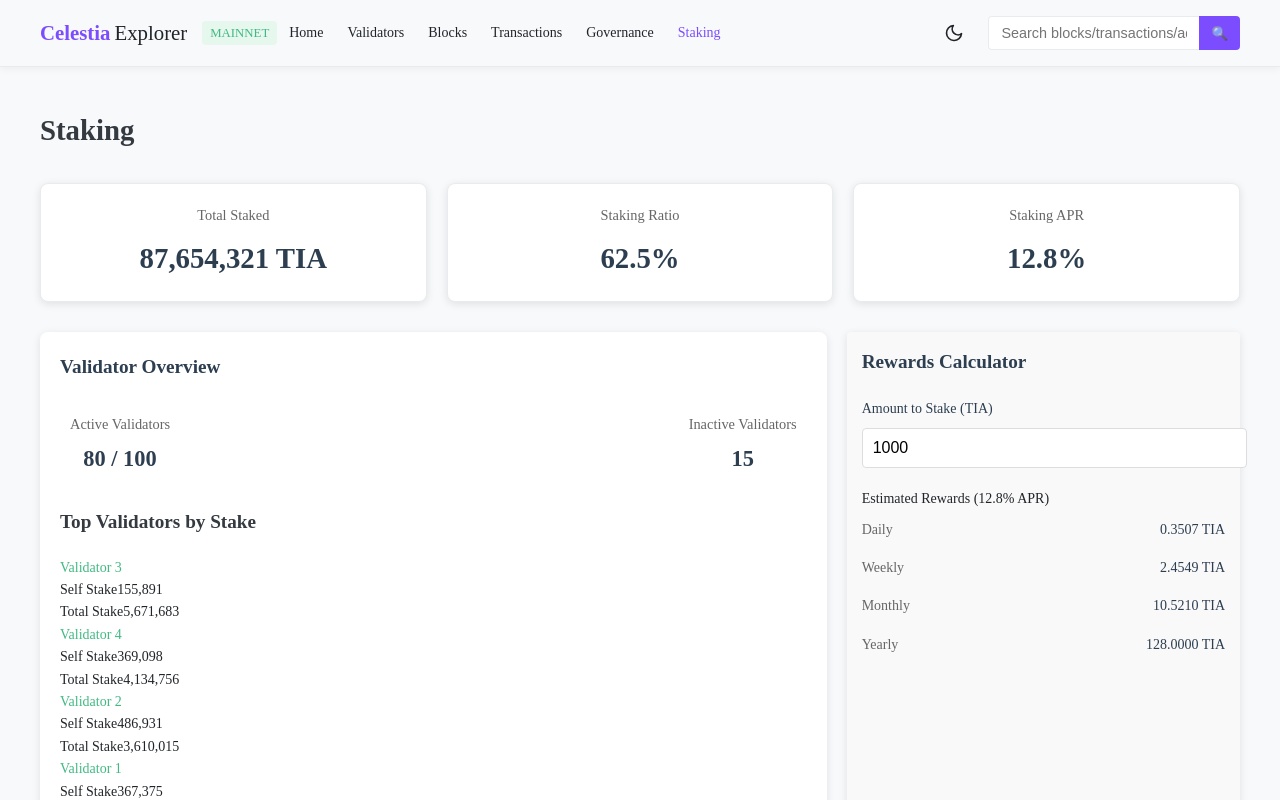
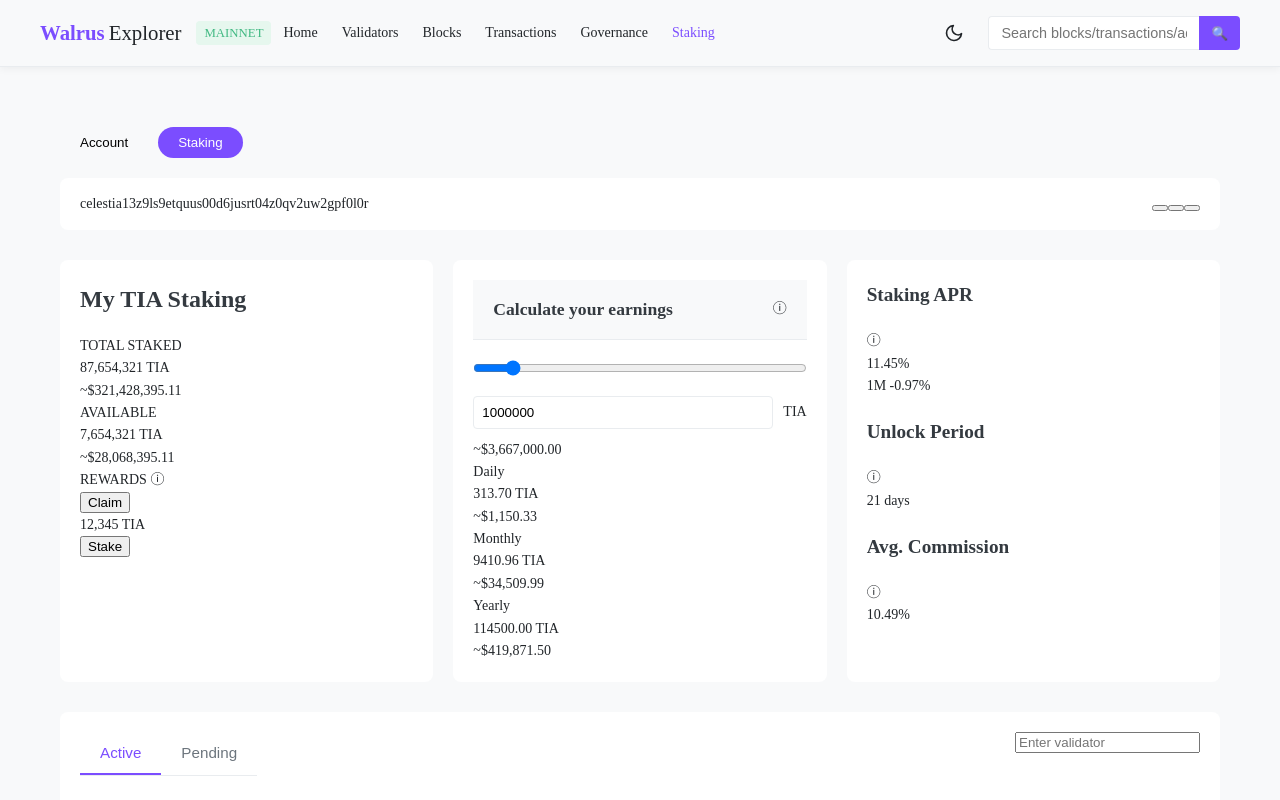
Before and after one commit to rainightRoot/walrus-data-explorer, a Vue app: page /staking in a window 1280 px wide. Shown: the top 800 px of the page. Built offline with nearby package versions, Linux system fonts and the light colour scheme.

Commit message:
修改home

```diff
--- a/src/App.vue
+++ b/src/App.vue
@@ -4,7 +4,7 @@
       <div class="header-container">
         <div class="logo-section">
           <router-link to="/" class="logo">
-            <span class="logo-text">Celestia</span>
+            <span class="logo-text">Walrus</span>
             <span class="explorer-text">Explorer</span>
           </router-link>
           <div class="network-tag">mainnet</div>
--- a/src/services/api.js
+++ b/src/services/api.js
@@ -3,7 +3,7 @@
 // 注意：您需要安装axios: npm install axios
 
 // 以下是模拟的API端点，实际使用时需要替换为真实的区块链API
-const API_BASE_URL = 'https://api.example.com/celestia';
+const API_BASE_URL = 'https://fullnode.testnet.sui.io/';
 
 export default {
   // 获取区块链统计数据
--- a/src/views/Staking.vue
+++ b/src/views/Staking.vue
@@ -1,92 +1,161 @@
 <template>
   <div class="staking-page">
-    <h1>Staking</h1>
-
-    <div class="stats-cards">
-      <div class="stat-card">
-        <h3>Total Staked</h3>
-        <div class="value">{{ formatNumber(totalStaked) }} TIA</div>
+    <!-- Navigation and Address -->
+    <div class="page-header">
+      <div class="nav-tabs">
+        <button class="tab-btn">Account</button>
+        <button class="tab-btn active">Staking</button>
       </div>
-      <div class="stat-card">
-        <h3>Staking Ratio</h3>
-        <div class="value">{{ stakingRatio }}%</div>
+      <div class="address-bar">
+        <div class="address">celestia13z9ls9etquus00d6jusrt04z0qv2uw2gpf0l0r</div>
+        <div class="address-actions">
+          <button class="action-btn" title="Copy">
+            <i class="fas fa-copy"></i>
+          </button>
+          <button class="action-btn" title="View in explorer">
+            <i class="fas fa-external-link-alt"></i>
+          </button>
+          <button class="action-btn" title="Add to favorites">
+            <i class="fas fa-star"></i>
+          </button>
         </div>
-      <div class="stat-card">
-        <h3>Staking APR</h3>
-        <div class="value">{{ stakingAPR }}%</div>
       </div>
     </div>
 
-    <div class="staking-sections">
-      <div class="section">
-        <h2>Validator Overview</h2>
-        <div class="summary-stats">
-          <div class="stat-item">
-            <span class="label">Active Validators</span>
-            <span class="value">{{ activeValidators }} / {{ maxValidators }}</span>
+    <!-- Main Staking Grid -->
+    <div class="staking-grid">
+      <!-- My TIA Staking Card -->
+      <div class="staking-card">
+        <h2>My TIA Staking</h2>
+        <div class="staking-info">
+          <div class="info-row">
+            <div class="info-col">
+              <div class="label">TOTAL STAKED</div>
+              <div class="value">{{ formatNumber(totalStaked) }} TIA</div>
+              <div class="usd-value">~${{ formatUSD(totalStaked * tiaPrice) }}</div>
             </div>
-          <div class="stat-item">
-            <span class="label">Inactive Validators</span>
-            <span class="value">{{ totalValidators - activeValidators }}</span>
+            <div class="info-col">
+              <div class="label">AVAILABLE</div>
+              <div class="value">{{ formatNumber(available) }} TIA</div>
+              <div class="usd-value">~${{ formatUSD(available * tiaPrice) }}</div>
+            </div>
+          </div>
+          <div class="rewards-section">
+            <div class="rewards-header">
+              <div class="label">
+                REWARDS
+                <span class="info-icon">ⓘ</span>
+              </div>
+              <button class="claim-btn" @click="claimRewards" :disabled="!canClaimRewards">Claim</button>
+            </div>
+            <div class="value">{{ formatNumber(rewards) }} TIA</div>
+          </div>
+          <button class="stake-btn">Stake</button>
         </div>
       </div>
 
-        <h3>Top Validators by Stake</h3>
-        <div class="validators-list">
-          <div v-if="topValidators.length === 0" class="no-data">Loading validators...</div>
-          <div v-else class="validator-item" v-for="validator in topValidators" :key="validator.address">
-            <div class="validator-name">
-              <router-link :to="`/validators/${validator.address}`">
-                {{ validator.name }}
-              </router-link>
+      <!-- Calculator Card -->
+      <div class="staking-card">
+        <div class="card-header">
+          <h2>Calculate your earnings</h2>
+          <span class="info-icon">ⓘ</span>
         </div>
-            <div class="validator-stats">
-              <div class="stat">
-                <span class="label">Self Stake</span>
-                <span class="value">{{ formatNumber(validator.selfStake) }}</span>
+        <div class="calculator">
+          <div class="slider-container">
+            <input
+              type="range"
+              class="range-slider"
+              v-model="stakingAmount"
+              min="0"
+              max="10000000"
+              step="1000"
+            />
           </div>
-              <div class="stat">
-                <span class="label">Total Stake</span>
-                <span class="value">{{ formatNumber(validator.totalStake) }}</span>
+          <div class="amount-input">
+            <input
+              type="number"
+              v-model="stakingAmount"
+              class="amount-field"
+            />
+            <span class="currency">TIA</span>
+          </div>
+          <div class="usd-value">~${{ formatUSD(stakingAmount * tiaPrice) }}</div>
+
+          <div class="earnings-table">
+            <div class="earning-row">
+              <span>Daily</span>
+              <div class="earning-amount">
+                <div>{{ formatTIA(dailyEarning) }} TIA</div>
+                <div class="usd-value">~${{ formatUSD(dailyEarning * tiaPrice) }}</div>
+              </div>
+            </div>
+            <div class="earning-row">
+              <span>Monthly</span>
+              <div class="earning-amount">
+                <div>{{ formatTIA(monthlyEarning) }} TIA</div>
+                <div class="usd-value">~${{ formatUSD(monthlyEarning * tiaPrice) }}</div>
+              </div>
+            </div>
+            <div class="earning-row">
+              <span>Yearly</span>
+              <div class="earning-amount">
+                <div>{{ formatTIA(yearlyEarning) }} TIA</div>
+                <div class="usd-value">~${{ formatUSD(yearlyEarning * tiaPrice) }}</div>
               </div>
             </div>
           </div>
         </div>
       </div>
 
-      <div class="section calculator">
-        <h2>Rewards Calculator</h2>
-        <div class="input-group">
-          <label for="staking-amount">Amount to Stake (TIA)</label>
-          <input
-            type="number"
-            id="staking-amount"
-            v-model="calculatorAmount"
-            min="1"
-            step="1"
-          />
+      <!-- Stats Card -->
+      <div class="stats-card">
+        <div class="stat-item">
+          <div class="stat-header">
+            <h3>Staking APR</h3>
+            <span class="info-icon">ⓘ</span>
+          </div>
+          <div class="stat-value">{{ stakingAPR }}%</div>
+          <div class="stat-change negative">1M -0.97%</div>
+        </div>
+        <div class="stat-item">
+          <div class="stat-header">
+            <h3>Unlock Period</h3>
+            <span class="info-icon">ⓘ</span>
+          </div>
+          <div class="stat-value">{{ unlockPeriod }} days</div>
+        </div>
+        <div class="stat-item">
+          <div class="stat-header">
+            <h3>Avg. Commission</h3>
+            <span class="info-icon">ⓘ</span>
+          </div>
+          <div class="stat-value">{{ avgCommission }}%</div>
+        </div>
+      </div>
     </div>
 
-        <div class="reward-results">
-          <div class="result-label">Estimated Rewards ({{ stakingAPR }}% APR)</div>
-          <div class="result-items">
-            <div class="result-item">
-              <span class="label">Daily</span>
-              <span class="value">{{ calculateDailyReward() }} TIA</span>
+    <!-- Validators Section -->
+    <div class="validators-section">
+      <div class="section-header">
+        <div class="tabs">
+          <button class="tab active">Active</button>
+          <button class="tab">Pending</button>
         </div>
-            <div class="result-item">
-              <span class="label">Weekly</span>
-              <span class="value">{{ calculateWeeklyReward() }} TIA</span>
-            </div>
-            <div class="result-item">
-              <span class="label">Monthly</span>
-              <span class="value">{{ calculateMonthlyReward() }} TIA</span>
-            </div>
-            <div class="result-item">
-              <span class="label">Yearly</span>
-              <span class="value">{{ calculateYearlyReward() }} TIA</span>
+        <div class="search">
+          <input type="text" placeholder="Enter validator" />
         </div>
       </div>
+
+      <div class="validators-table">
+        <div class="table-header">
+          <div class="col">Validator</div>
+          <div class="col">Total Amount ↓</div>
+          <div class="col">Pending Amount</div>
+          <div class="col">Rewards</div>
+          <div class="col">Validator Status</div>
+        </div>
+        <div class="table-body">
+          <!-- Table content will be populated dynamically -->
         </div>
       </div>
     </div>
@@ -102,32 +171,27 @@
   data() {
     return {
       totalStaked: 87654321,
-      stakingRatio: 62.5,
-      stakingAPR: 12.8,
-      activeValidators: 80,
-      totalValidators: 95,
-      maxValidators: 100,
-      topValidators: [],
-      calculatorAmount: 1000
+      available: 7654321,
+      rewards: 12345,
+      tiaPrice: 3.667, // Mock TIA price
+      stakingAPR: 11.45,
+      unlockPeriod: 21,
+      avgCommission: 10.49,
+      stakingAmount: 1000000,
+      dailyEarning: 0,
+      monthlyEarning: 0,
+      yearlyEarning: 0
+    }
+  },
+  computed: {
+    canClaimRewards() {
+      return this.rewards > 0
     }
   },
   mounted() {
-    this.fetchStakingData()
+    this.calculateEarnings()
   },
   methods: {
-    fetchStakingData() {
-      // 模拟API调用
-      setTimeout(() => {
-        this.topValidators = Array.from({ length: 5 }, (_, i) => ({
-          address: `celestiavaloper${(i+1).toString().padStart(6, '0')}`,
-          name: `Validator ${i+1}`,
-          selfStake: Math.floor(Math.random() * 500000) + 100000,
-          totalStake: Math.floor(Math.random() * 5000000) + 1000000
-        }))
-        // 按总质押排序
-        this.topValidators.sort((a, b) => b.totalStake - a.totalStake)
-      }, 1000)
-    },
     formatNumber(value) {
       return new Intl.NumberFormat('en-US').format(value)
     },
@@ -141,305 +205,154 @@
     formatDate(date) {
       return format(new Date(date), 'MMM dd, yyyy', { locale: enUS })
     },
-    calculateDailyReward() {
-      const dailyRate = this.stakingAPR / 365 / 100
-      return (this.calculatorAmount * dailyRate).toFixed(4)
+    formatTIA(amount) {
+      return amount.toFixed(2)
     },
-    calculateWeeklyReward() {
-      return (this.calculateDailyReward() * 7).toFixed(4)
+    formatUSD(amount) {
+      return amount.toLocaleString('en-US', {
+        minimumFractionDigits: 2,
+        maximumFractionDigits: 2
+      })
     },
-    calculateMonthlyReward() {
-      return (this.calculateDailyReward() * 30).toFixed(4)
+    calculateEarnings() {
+      this.dailyEarning = (this.stakingAmount * this.stakingAPR) / (365 * 100)
+      this.monthlyEarning = this.dailyEarning * 30
+      this.yearlyEarning = this.dailyEarning * 365
     },
-    calculateYearlyReward() {
-      return (this.calculatorAmount * this.stakingAPR / 100).toFixed(4)
+    claimRewards() {
+      // Implementation of claimRewards method
     }
   }
 }
 </script>
 
 <style scoped>
+/* Base styles */
 .staking-page {
-  padding-bottom: 40px;
+  padding: 20px;
 }
-.staking-page h1 {
+
+/* Navigation and Address styles */
+.page-header {
   margin-bottom: 30px;
 }
-.stats-cards {
+
+.nav-tabs {
+  display: flex;
+  gap: 10px;
+  margin-bottom: 20px;
+}
+
+.tab-btn {
+  padding: 8px 20px;
+  border: none;
+  border-radius: 20px;
+  background: transparent;
+  cursor: pointer;
+}
+
+.tab-btn.active {
+  background: var(--primary-color);
+  color: white;
+}
+
+.address-bar {
+  background: var(--card-bg);
+  padding: 15px 20px;
+  border-radius: 8px;
+  display: flex;
+  justify-content: space-between;
+  align-items: center;
+}
+
+/* Staking Grid styles */
+.staking-grid {
   display: grid;
   grid-template-columns: repeat(3, 1fr);
   gap: 20px;
   margin-bottom: 30px;
 }
-.stat-card {
-  background: white;
+
+.staking-card {
+  background: var(--card-bg);
   border-radius: 8px;
   padding: 20px;
-  text-align: center;
-  box-shadow: 0 2px 8px rgba(0,0,0,0.1);
 }
-.stat-card h3 {
-  margin-top: 0;
-  color: #666;
-  font-size: 0.9rem;
-  font-weight: normal;
+
+/* Calculator specific styles */
+.range-slider {
+  width: 100%;
+  margin: 20px 0;
 }
-.stat-card .value {
-  font-size: 1.8rem;
-  font-weight: bold;
-  color: #2c3e50;
+
+.amount-input {
+  display: flex;
+  align-items: center;
+  gap: 10px;
+  margin-bottom: 10px;
 }
-.staking-sections {
-  display: grid;
-  grid-template-columns: 2fr 1fr;
-  gap: 20px;
+
+.amount-field {
+  width: 100%;
+  padding: 8px;
+  border: 1px solid var(--border-color);
+  border-radius: 4px;
 }
-.section {
-  background: white;
+
+/* Stats Card styles */
+.stats-card {
+  background: var(--card-bg);
   border-radius: 8px;
   padding: 20px;
-  box-shadow: 0 2px 8px rgba(0,0,0,0.1);
 }
-.section h2 {
-  font-size: 1.2rem;
-  margin-top: 0;
+
+.stat-item {
   margin-bottom: 20px;
-  color: #2c3e50;
 }
-.summary-stats {
+
+/* Validators section styles */
+.validators-section {
+  background: var(--card-bg);
+  border-radius: 8px;
+  padding: 20px;
+}
+
+.section-header {
   display: flex;
   justify-content: space-between;
   margin-bottom: 20px;
-  flex-wrap: wrap;
-}
-.stat-item {
-  text-align: center;
-  padding: 10px;
-}
-.stat-item .label {
-  display: block;
-  color: #666;
-  font-size: 0.9rem;
-  margin-bottom: 5px;
-}
-.stat-item .value {
-  font-size: 1.4rem;
-  font-weight: bold;
-  color: #2c3e50;
-}
-.validator-table {
-  border-top: 1px solid #eee;
-  margin-bottom: 15px;
-}
-.table-header {
-  display: flex;
-  padding: 15px 0;
-  font-weight: bold;
-  color: #666;
-  border-bottom: 1px solid #eee;
-}
-.table-row {
-  display: flex;
-  padding: 15px 0;
-  border-bottom: 1px solid #eee;
-}
-.col {
-  flex: 1;
-}
-.validator-name {
-  display: flex;
-  align-items: center;
-}
-.rank {
-  background: #f5f5f5;
-  width: 24px;
-  height: 24px;
-  border-radius: 50%;
-  display: flex;
-  align-items: center;
-  justify-content: center;
-  font-size: 0.8rem;
-  margin-right: 10px;
-}
-.validator-name a {
-  color: #42b983;
-  text-decoration: none;
-  font-weight: 500;
-}
-.view-all-link {
-  text-align: center;
-  margin-top: 15px;
-}
-.view-all-link a {
-  color: #42b983;
-  text-decoration: none;
-  font-weight: 500;
-}
-.calculator {
-  padding: 15px;
-  background: #f9f9f9;
-  border-radius: 4px;
-}
-.input-group {
-  margin-bottom: 20px;
-}
-.input-group label {
-  display: block;
-  margin-bottom: 8px;
-  color: #2c3e50;
-  font-weight: 500;
-}
-.input-group input {
-  width: 100%;
-  padding: 10px;
-  border: 1px solid #ddd;
-  border-radius: 4px;
-  font-size: 1rem;
-}
-.calculator-results {
-  border-top: 1px solid #eee;
-  padding-top: 15px;
-}
-.result-item {
-  display: flex;
-  justify-content: space-between;
-  padding: 8px 0;
-}
-.result-item .label {
-  color: #666;
-}
-.result-item .value {
-  font-weight: 500;
-  color: #2c3e50;
-}
-@media (max-width: 768px) {
-  .stats-cards, .staking-sections {
-    grid-template-columns: 1fr;
-  }
 }
 
-/* Dark mode styles for Staking Page */
-[data-theme="dark"] .section {
-  background-color: var(--card-bg);
-  border-color: var(--border-color);
-  box-shadow: 0 4px 6px rgba(0, 0, 0, 0.3);
+/* Dark mode styles */
+[data-theme="dark"] {
+  /* Add dark mode specific styles */
+  .staking-card,
+  .stats-card,
+  .validators-section {
+    background: var(--card-bg);
+    border: 1px solid var(--border-color);
   }
 
-[data-theme="dark"] .staking-page h1 {
+  .amount-field {
+    background: #2a2a2a;
+    color: #fff;
+    border-color: #444;
+  }
+
+  .tab-btn {
+    color: #aaa;
+  }
+
+  .tab-btn.active {
+    color: white;
+  }
+
+  .stat-value {
     color: #fff;
   }
 
-[data-theme="dark"] .section h2 {
-  color: #eee;
-}
-
-/* Stats cards */
-[data-theme="dark"] .stat-card {
-  background-color: var(--card-bg);
-  box-shadow: 0 4px 6px rgba(0, 0, 0, 0.3);
-}
-
-[data-theme="dark"] .stat-card h3 {
-  color: #b0b3b8;
-}
-
-[data-theme="dark"] .stat-card .value {
-  color: #fff;
-}
-
-/* Summary stats */
-[data-theme="dark"] .stat-item .label {
-  color: #b0b3b8;
-}
-
-[data-theme="dark"] .stat-item .value {
-  color: #fff;
-}
-
-/* Validator table */
-[data-theme="dark"] .validator-table {
-  border-top-color: #444;
-}
-
-[data-theme="dark"] .table-header {
-  color: #b0b3b8;
-  border-bottom-color: #444;
-}
-
-[data-theme="dark"] .table-row {
-  border-bottom-color: #444;
-}
-
-/* Rank circle */
-[data-theme="dark"] .rank {
-  background-color: #333;
-  color: #ddd;
-}
-
-/* Validator name */
-[data-theme="dark"] .validator-name a {
-  color: #a48aff;
-}
-
-/* Links */
-[data-theme="dark"] .view-all-link a {
-  color: #a48aff;
-}
-
-/* Calculator */
-[data-theme="dark"] .calculator {
-  background-color: #252525;
-}
-
-[data-theme="dark"] .input-group label {
-  color: #ddd;
-}
-
-[data-theme="dark"] .input-group input {
-  background-color: #333;
-  border-color: #555;
-  color: #eee;
-}
-
-[data-theme="dark"] .calculator-results {
-  border-top-color: #444;
-}
-
-[data-theme="dark"] .result-item .label {
-  color: #b0b3b8;
-}
-
-[data-theme="dark"] .result-item .value {
-  color: #fff;
-}
-
-/* Buttons */
-[data-theme="dark"] button {
-  background-color: var(--primary-color);
-  color: white;
-}
-
-/* Status indicators */
-[data-theme="dark"] .active-indicator {
-  background-color: rgba(40, 167, 69, 0.2);
-  color: #4cce5a;
-}
-
-[data-theme="dark"] .inactive-indicator {
-  background-color: rgba(220, 53, 69, 0.2);
-  color: #ff6b6b;
-}
-
-/* Fix specific text elements */
-[data-theme="dark"] .commission,
-[data-theme="dark"] .voting-power,
-[data-theme="dark"] .delegators {
-  color: #b0b3b8;
-}
-
-/* Make sure no-data and loading states are visible */
-[data-theme="dark"] .no-data,
-[data-theme="dark"] .loading {
+  .usd-value {
     color: #aaa;
   }
+}
 </style>
```
Also changed, not shown: src/views/Home.vue (+12 -11 lines). Lines whose indentation alone changed are shown as unchanged.
